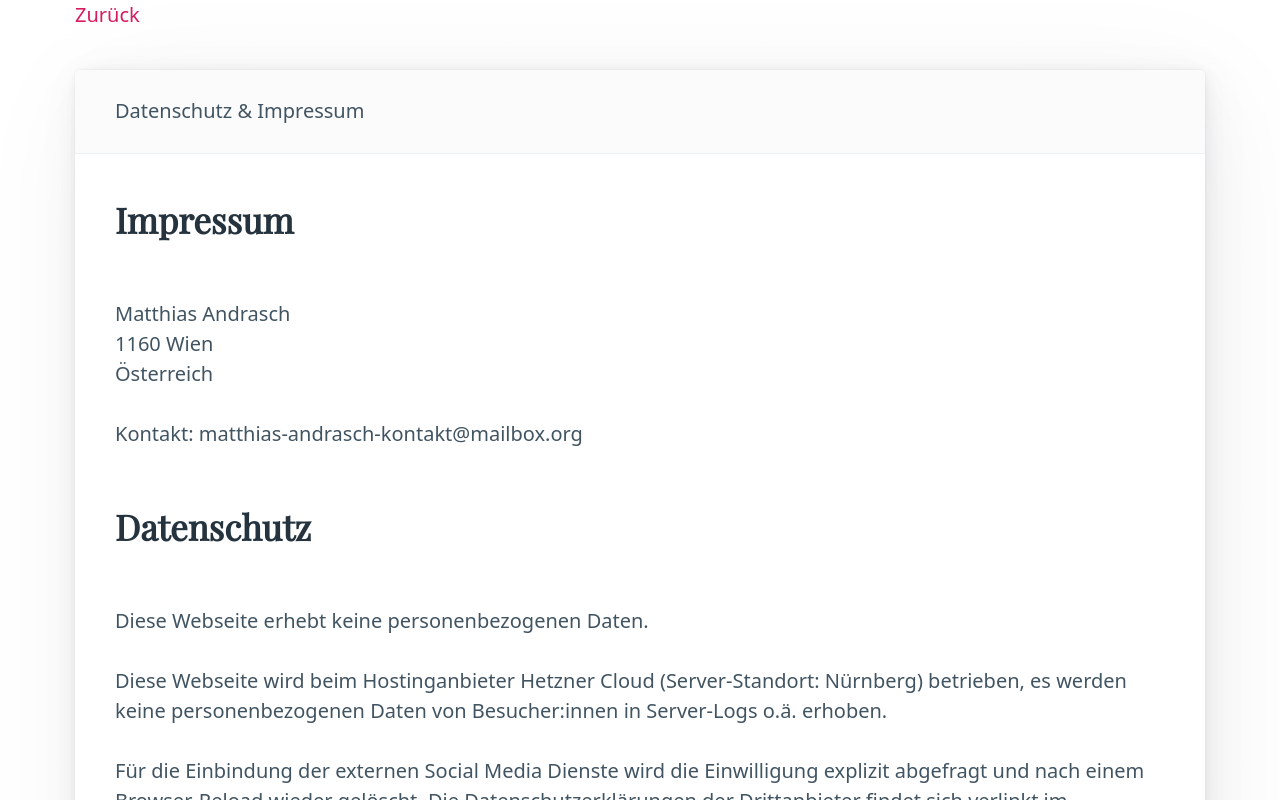
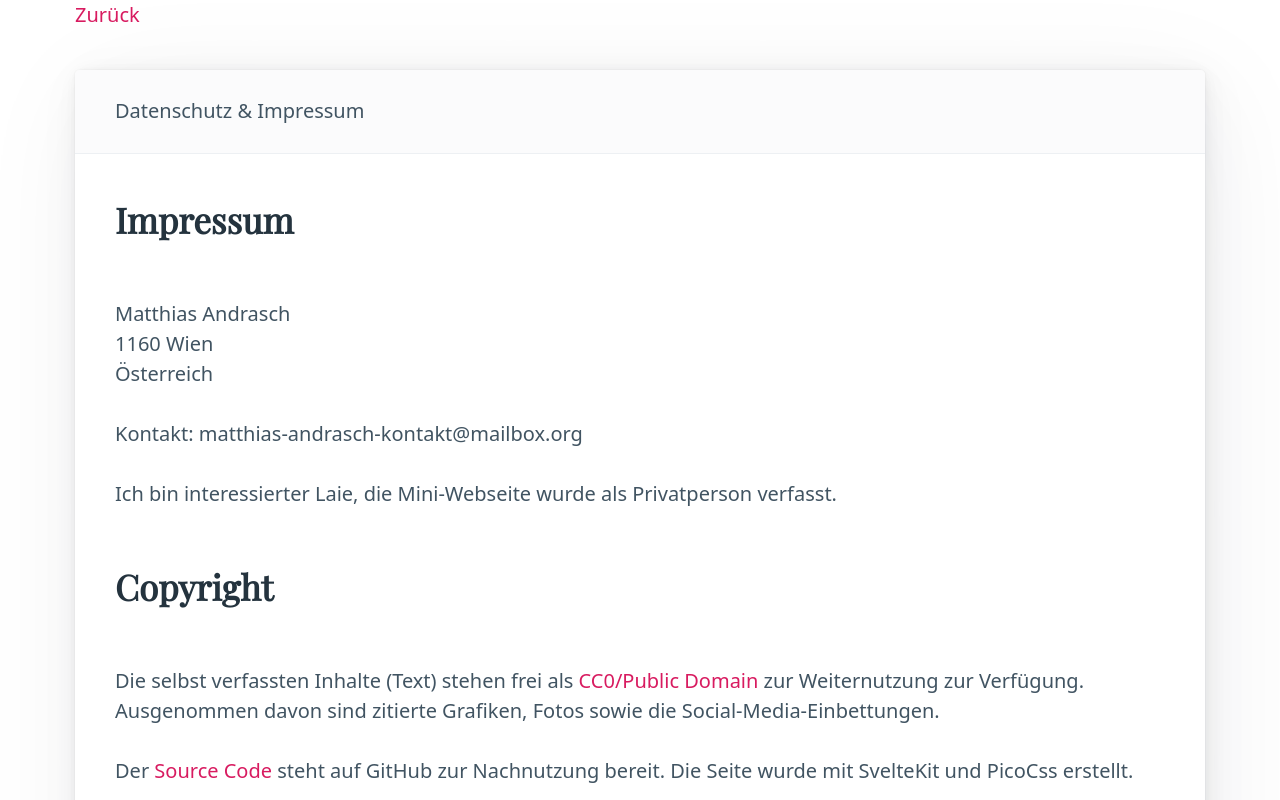
Before and after one commit to mandrasch/aktuelle-erderhitzung, a SvelteKit app: page /impressum in a window 1280 px wide. Shown: the top 800 px of the page. Built offline with nearby package versions, Linux system fonts and the light colour scheme.

Commit message:
chore: further improvements

```diff
--- a/src/routes/impressum/+page.svelte
+++ b/src/routes/impressum/+page.svelte
@@ -16,6 +16,19 @@
 	</p>
 
 	<p>Kontakt: matthias-andrasch-kontakt@mailbox.org</p>
+
+	<p>Ich bin interessierter Laie, die Mini-Webseite wurde als Privatperson verfasst.</p>
+
+	<h2>Copyright</h2>
+	<p>
+		Die selbst verfassten Inhalte (Text) stehen frei als <a
+			href="https://creativecommons.org/publicdomain/zero/1.0/deed.de">CC0/Public Domain</a
+		> zur Weiternutzung zur Verfügung. Ausgenommen davon sind zitierte Grafiken, Fotos sowie die Social-Media-Einbettungen.
+	</p>
+	<p>
+		Der <a href="https://github.com/mandrasch/aktuelle-erderhitzung">Source Code</a> steht auf GitHub
+		zur Nachnutzung bereit. Die Seite wurde mit SvelteKit und PicoCss erstellt.
+	</p>
 
 	<h2>Datenschutz</h2>
 
```
Also changed, not shown: 1 other file (tests, documents, lock files or other folders).
